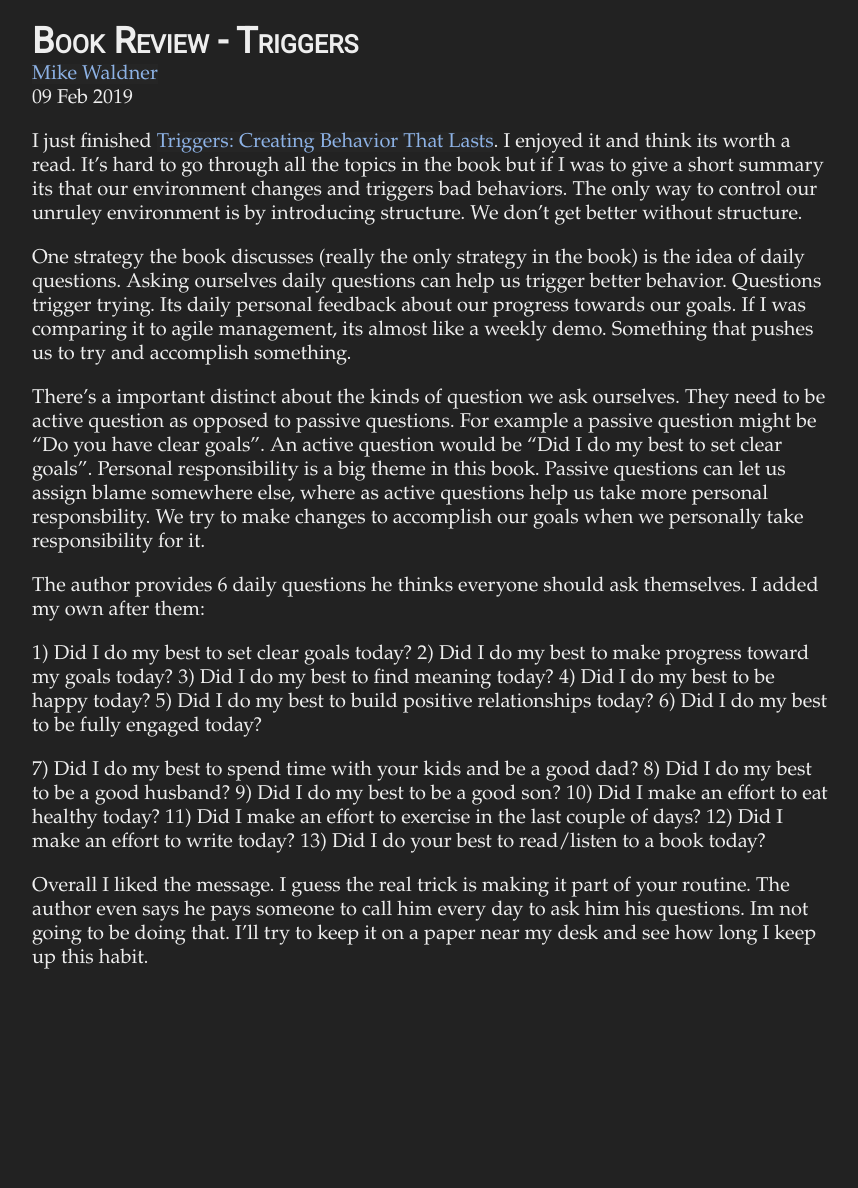
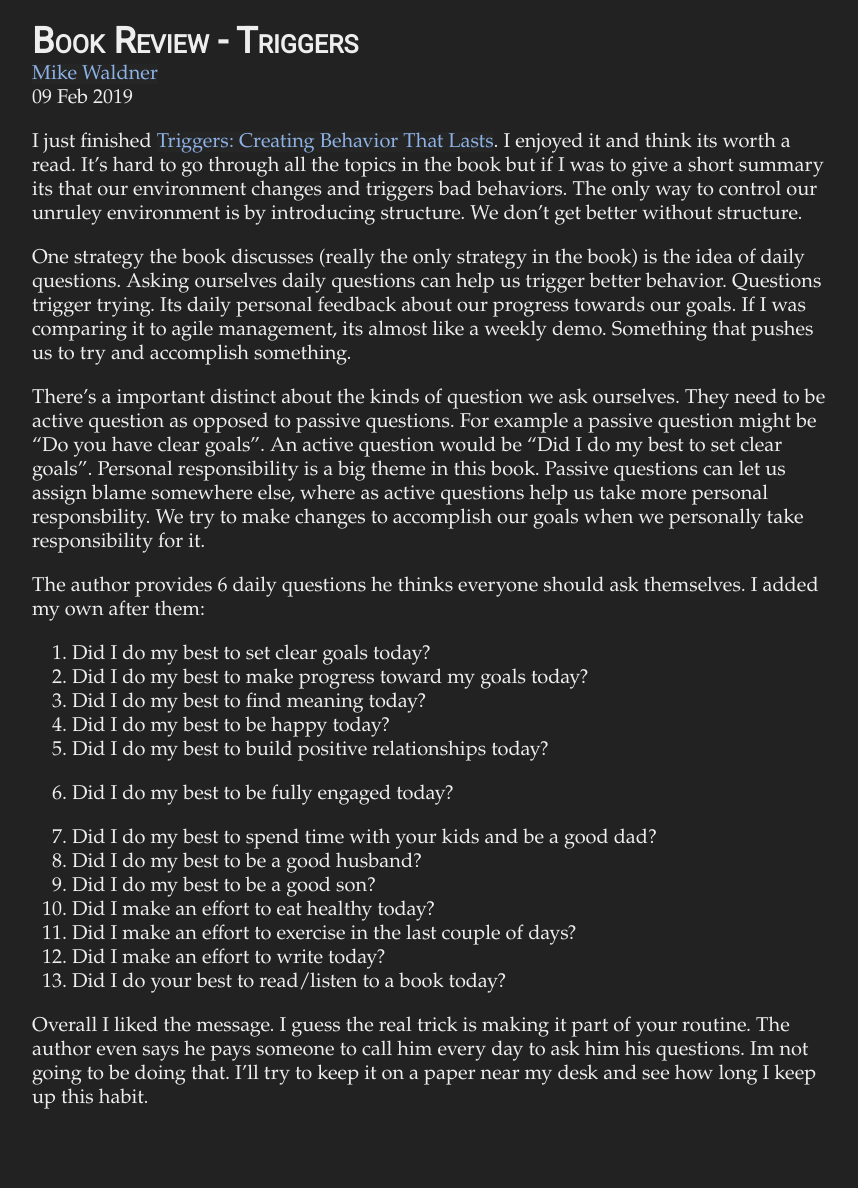
Before and after one commit to mawaldne/mawaldne.github.io, a Jekyll site: the page built from _posts/2019-02-08-triggers.markdown, in a window 1280 px wide. Shown: the whole page, without its empty margins (208-1066 px from the left). Built offline with Jekyll 4.4.1, drawn with Linux system fonts in a browser that asks for light colours; some web fonts are replaced; before the commit the page ends 1048 px from its top, so only the background shows below that.

Commit message:
Numbered list

```diff
--- a/_posts/2019-02-08-triggers.markdown
+++ b/_posts/2019-02-08-triggers.markdown
@@ -22,20 +22,20 @@
 
 The author provides 6 daily questions he thinks everyone should ask themselves. I added my own after them:
 
-1) Did I do my best to set clear goals today?
-2) Did I do my best to make progress toward my goals today?
-3) Did I do my best to find meaning today?
-4) Did I do my best to be happy today?
-5) Did I do my best to build positive relationships today?
-6) Did I do my best to be fully engaged today?
+1. Did I do my best to set clear goals today?
+2. Did I do my best to make progress toward my goals today?
+3. Did I do my best to find meaning today?
+4. Did I do my best to be happy today?
+5. Did I do my best to build positive relationships today?
+6. Did I do my best to be fully engaged today?
 
-7) Did I do my best to spend time with your kids and be a good dad?
-8) Did I do my best to be a good husband?
-9) Did I do my best to be a good son?
-10) Did I make an effort to eat healthy today?
-11) Did I make an effort to exercise in the last couple of days?
-12) Did I make an effort to write today?
-13) Did I do your best to read/listen to a book today?
+7. Did I do my best to spend time with your kids and be a good dad?
+8. Did I do my best to be a good husband?
+9. Did I do my best to be a good son?
+10. Did I make an effort to eat healthy today?
+11. Did I make an effort to exercise in the last couple of days?
+12. Did I make an effort to write today?
+13. Did I do your best to read/listen to a book today?
 
 Overall I liked the message. I guess the real trick is making it part of your routine. The author even says he pays someone to
 call him every day to ask him his questions. Im not going to be doing that. I'll try to keep it on a paper near my desk and see
```
